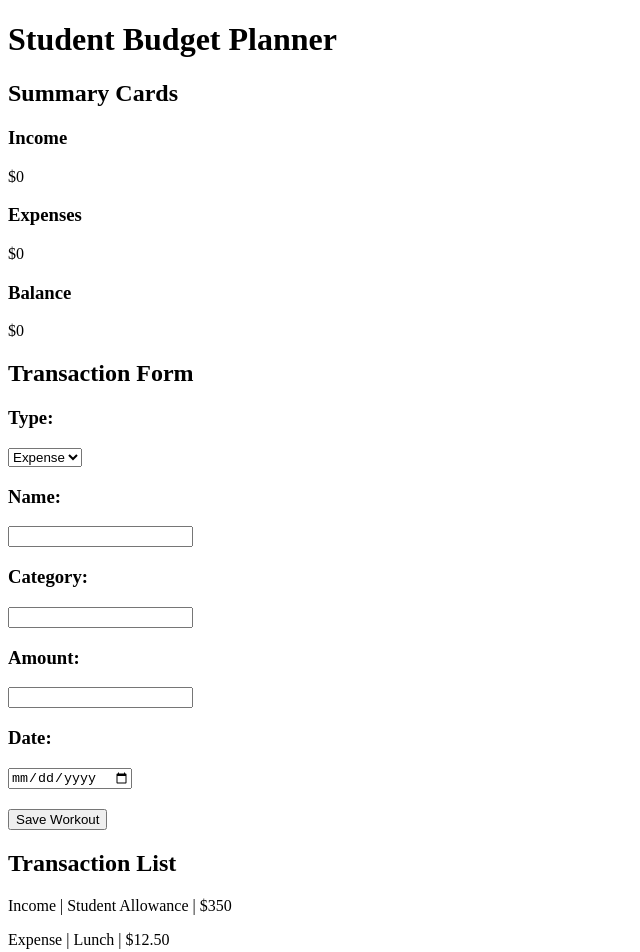
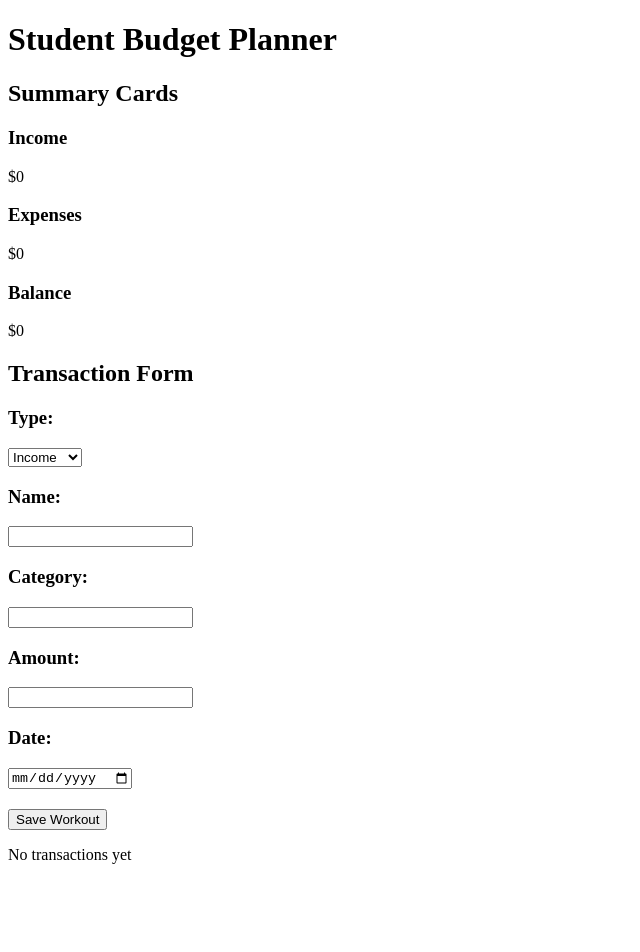
Before and after one commit to rxkei-tk/student-budget-planner, a React app in the folder frontend/: page / in a window 1280 px wide. Shown: the top 952 px of the page, without its empty margins (0-640 px from the left). After the commit the page ends 880 px from the top, so only its background shows below. Built offline with nearby package versions, Linux system fonts and the light colour scheme; the HTML template or start-up script is replaced by a standard one.

Commit message:
Rendered transactions from React state

```diff
--- a/frontend/src/App.jsx
+++ b/frontend/src/App.jsx
@@ -4,6 +4,12 @@ import TransactionForm from "./components/TransactionForm"
 import TransactionList from "./components/TransactionList"
 
 function App() {
+  const [transactions, setTransactions] = useState([])
+
+  function addTransaction(transaction) {
+    setTransactions([...transactions, transaction])
+  }
+
   return (
     <main>
       <h1>Student Budget Planner</h1>
@@ -13,11 +19,11 @@ function App() {
       </section>
 
       <section>
-        <TransactionForm />
+        <TransactionForm onAddTransaction={addTransaction} />
       </section>
 
       <section>
-        <TransactionList />
+        <TransactionList transactions={transactions} />
       </section>
     </main>
   )
--- a/frontend/src/components/TransactionForm.jsx
+++ b/frontend/src/components/TransactionForm.jsx
@@ -1,6 +1,6 @@
 import { useState } from "react"
 
-function TransactionForm() {
+function TransactionForm({ onAddTransaction }) {
     const [formData, setFormData] = useState({
         type: "expense",
         name: "",
@@ -20,6 +20,7 @@ function TransactionForm() {
 
     function handleSubmit(event) {
         event.preventDefault()
+        onAddTransaction(formData)
         console.log(formData)
 
         setFormData({
@@ -42,8 +43,8 @@ function TransactionForm() {
                     value={formData.type}
                     onChange={handleChange}
                 >
-                    <option value="income">Income</option>
-                    <option value="expense">Expense</option>
+                    <option value="Income">Income</option>
+                    <option value="Expense">Expense</option>
                 </select>
             </div>
             <div>
--- a/frontend/src/components/TransactionList.jsx
+++ b/frontend/src/components/TransactionList.jsx
@@ -1,19 +1,24 @@
-function TransactionList() {
+function TransactionList({ transactions }) {
+
+
+    if (transactions.length === 0) {
+        return <p>No transactions yet</p>
+    }
+
     return (
     <div>
         <h2>Transaction List</h2>
 
-        <div>
-            <p>Income | Student Allowance | $350</p>
-        </div>
-        <div>
-            <p>Expense | Lunch | $12.50</p>
-        </div>
-        <div>
-            <p>Expense | Bus | $5.00</p>
-        </div>
+        {transactions.map((transaction, index) => (
+            <div key={index}>
+                <p> Type: {transaction.type}</p>
+                <p> Name: {transaction.name}</p>
+                <p> Category: {transaction.category}</p>
+                <p> Amount: ${transaction.amount}</p>
+                <p> Date: {transaction.date}</p>
+            </div>
+        ))}
     </div>
-
     )
 }
 
```
